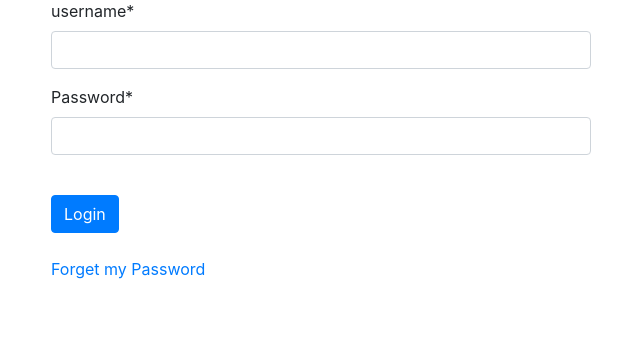
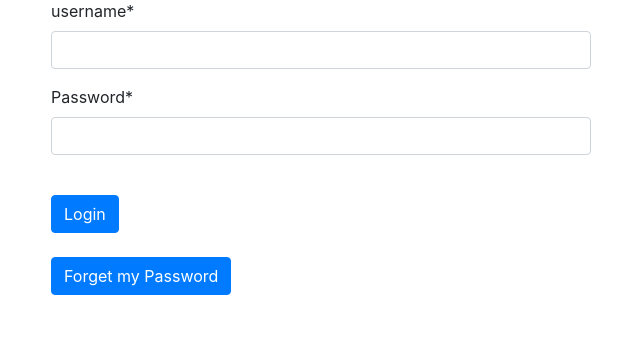
Before and after one commit to Muhammed-Kahraman/Image_share_platform, a Django app: page /user/login in a window 1280 px wide. Shown: the part 160-517 px from the top of the page, without its empty margins (319-959 px from the left). Run offline with Django 4.2, Linux system fonts and the light colour scheme; some libraries are stand-ins or nearby versions.

Commit message:
Forgot my password added inside a button.

```diff
--- a/templates/authentication_process/login.html
+++ b/templates/authentication_process/login.html
@@ -14,7 +14,7 @@
     <button type="submit" class="btn btn-primary">Login</button>
     </form>
         </br>
-        <a href="resetpassword">Forget my Password</a>
+        <button class="btn btn-primary"> <a style="color: white" href="resetpassword">Forget my Password</a> </button>
     </div>
     </div>
 {% endblock %}
```
